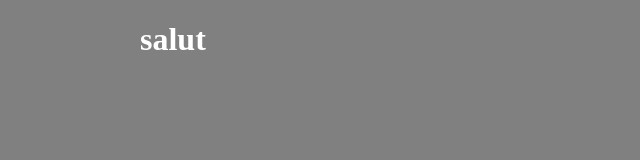
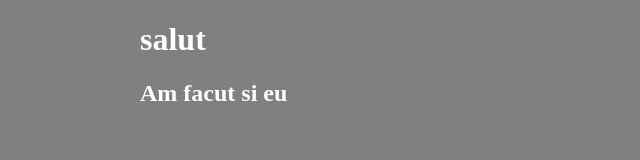
Before and after one commit to crutoigit/lps2313, a plain HTML site: page index.html in a window 1280 px wide. Shown: the whole page, without its empty margins (0-640 px from the left). Drawn offline with Linux system fonts and the light colour scheme.

Commit message:
Am facut si eu

```diff
--- a/index.html
+++ b/index.html
@@ -10,6 +10,8 @@
     <div class="container">
         <h1>salut</h1>
 
+        <h2>Am facut si eu</h2>
+
     </div>
 </body>
 </html>
```
